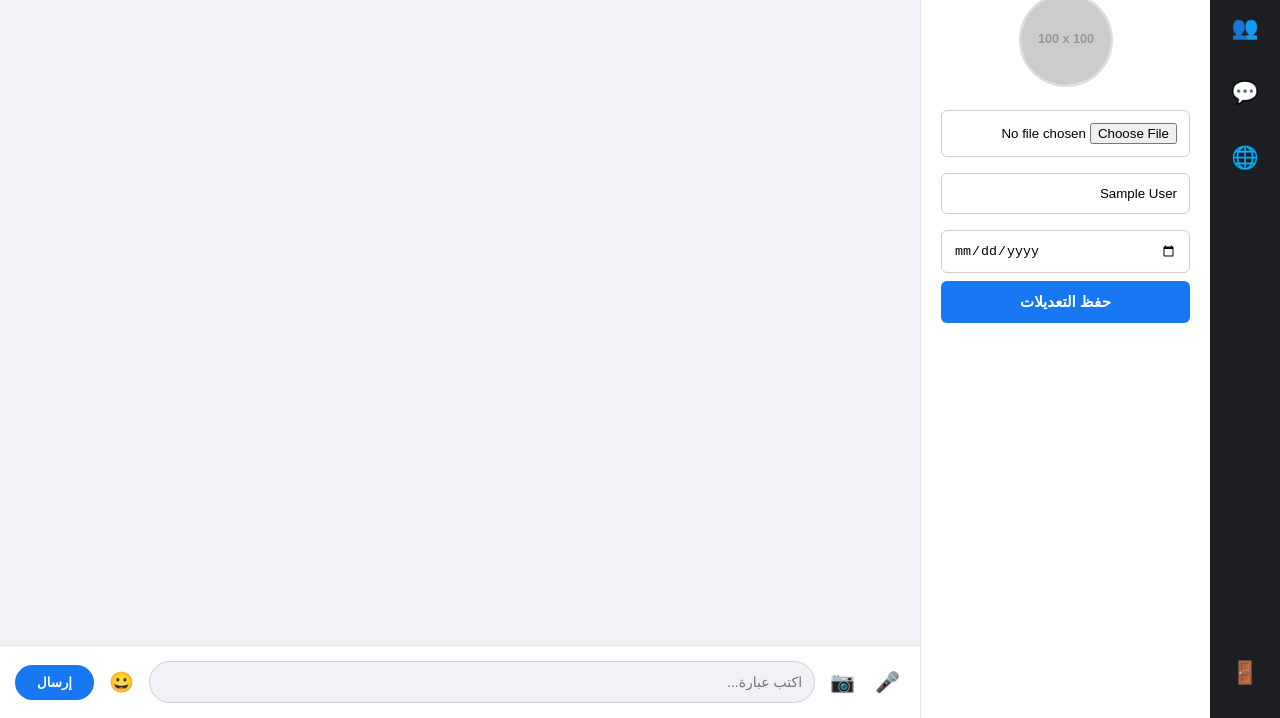
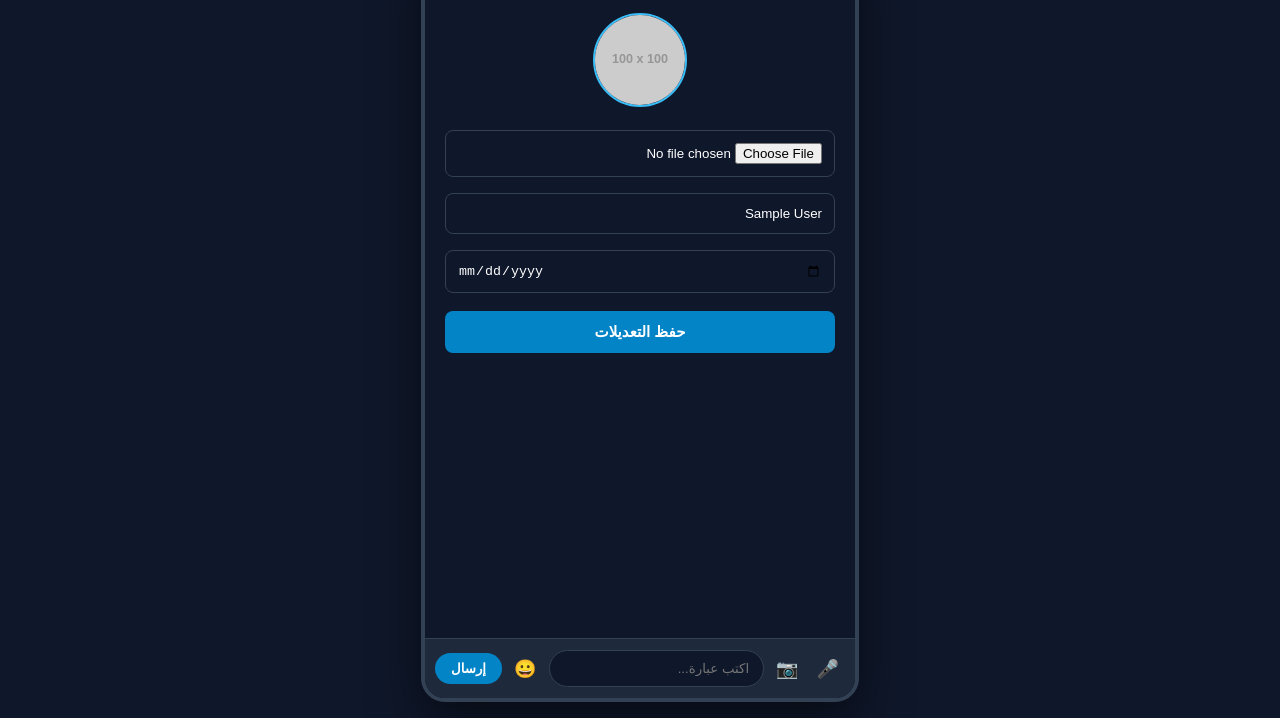
Before and after one commit to Aozoedkj/Aziz.-Chat, a website: page public/dashboard.html in a window 1280 px wide. Shown: the part 82-800 px from the top of the page. Drawn offline with nearby package versions, Linux system fonts and the light colour scheme; no server answers; sample sign-in values are in the browser's storage; placeholder pictures from the web are drawn by us.

Commit message:
Update style.css

```diff
--- a/public/style.css
+++ b/public/style.css
@@ -1,70 +1,198 @@
-body { font-family: system-ui, -apple-system, sans-serif; margin: 0; background: #f0f2f5; direction: rtl; height: 100vh; overflow: hidden;}
+/* الإعدادات العامة للموقع */
+body {
+    font-family: system-ui, -apple-system, sans-serif;
+    margin: 0;
+    background: #0f172a; /* خلفية داكنة فخمة */
+    direction: rtl;
+    height: 100vh;
+    display: flex;
+    justify-content: center;
+    align-items: center;
+    overflow: hidden;
+}
 .hidden { display: none !important; }
 
 /* شاشات الدخول والخروج */
-.auth-body { display: flex; justify-content: center; align-items: center; height: 100vh; background: #e9ebee; }
-.auth-container { background: white; padding: 30px; border-radius: 8px; box-shadow: 0 4px 12px rgba(0,0,0,0.15); width: 340px; text-align: center; }
-.auth-container input, .tab-content input { width: 100%; padding: 12px; margin: 8px 0; box-sizing: border-box; border: 1px solid #ccd0d5; border-radius: 6px; }
-.auth-container button, .tab-content button { width: 100%; padding: 12px; background: #1877f2; color: white; border: none; cursor: pointer; border-radius: 6px; font-weight: bold; font-size: 15px; }
-.auth-container p span { color: #1877f2; cursor: pointer; font-weight: bold; }
+.auth-body { background: #0f172a; }
+.auth-container {
+    background: #1e293b;
+    padding: 30px;
+    border-radius: 16px;
+    box-shadow: 0 10px 25px rgba(0,0,0,0.3);
+    width: 340px;
+    text-align: center;
+    color: white;
+}
+.auth-container h2 { margin-top: 0; color: #38bdf8; }
+.auth-container input, .tab-content input {
+    width: 100%;
+    padding: 12px;
+    margin: 8px 0;
+    box-sizing: border-box;
+    border: 1px solid #334155;
+    border-radius: 8px;
+    background: #0f172a;
+    color: white;
+    outline: none;
+}
+.auth-container button, .tab-content button {
+    width: 100%;
+    padding: 12px;
+    background: #0284c7;
+    color: white;
+    border: none;
+    cursor: pointer;
+    border-radius: 8px;
+    font-weight: bold;
+    font-size: 15px;
+    margin-top: 10px;
+}
 
-.avatar-upload img { width: 90px; height: 90px; border-radius: 50%; object-fit: cover; margin-bottom: 10px; border: 2px solid #1877f2; }
+/* 📱 هيكل محاكاة شاشة الهاتف (ملء الشاشة لكل نافذة) */
+.app-container {
+    display: flex;
+    flex-direction: column;
+    height: 95vh; /* طول وعرض ممتازين للمعاينة ويشغلان مساحة الهاتف */
+    width: 430px;
+    background: #1e293b;
+    border-radius: 24px;
+    box-shadow: 0 20px 50px rgba(0,0,0,0.5);
+    border: 4px solid #334155;
+    overflow: hidden;
+    position: relative;
+}
 
-/* هيكلية المنصة الكلية */
-.app-container { display: flex; height: 100vh; width: 100vw; }
+/* مساحة الشات الرئيسية */
+.chat-area {
+    display: flex;
+    flex-direction: column;
+    background: #0f172a;
+    height: 100%;
+    width: 100%;
+}
 
-/* الشريط الأيمن الضيق */
-.sidebar-menu { width: 70px; background: #1c1e21; display: flex; flex-direction: column; align-items: center; padding-top: 20px; gap: 20px; }
-.menu-item { width: 45px; height: 45px; border-radius: 8px; display: flex; justify-content: center; align-items: center; font-size: 22px; cursor: pointer; color: #b0b3b8; position: relative; transition: 0.2s; }
-.menu-item:hover, .menu-item.active { background: #3a3b3c; color: #1877f2; }
-.logout { margin-top: auto; margin-bottom: 25px; color: #f02849; }
+/* الهيدر العلوي للأزرار */
+#chat-header {
+    background: #1e293b;
+    padding: 14px 15px;
+    font-weight: bold;
+    border-bottom: 1px solid #334155;
+    display: flex;
+    justify-content: space-between;
+    align-items: center;
+    color: white;
+    height: 50px;
+    box-sizing: border-box;
+}
+#chat-title { font-size: 14px; }
+#call-actions { display: flex; gap: 6px; }
 
-.menu-item .tooltip { position: absolute; right: 80px; background: #333; color: white; font-size: 12px; padding: 6px 10px; border-radius: 5px; opacity: 0; pointer-events: none; transition: 0.2s; white-space: nowrap; }
-.menu-item:hover .tooltip { opacity: 1; right: 65px; }
+.call-btn {
+    border: none;
+    padding: 5px 12px;
+    border-radius: 20px;
+    color: white;
+    font-weight: bold;
+    cursor: pointer;
+    font-size: 11px;
+}
+.audio-btn { background: #10b981; }
+.video-btn { background: #8b5cf6; }
 
-/* القائمة الوسطى */
-.sub-sidebar { width: 290px; background: white; border-left: 1px solid #e4e6eb; padding: 20px; box-sizing: border-box; overflow-y: auto; }
-.sub-sidebar h3 { margin-top: 0; padding-bottom: 10px; border-bottom: 1px solid #eee; color: #050505; }
+/* صندوق تدفق الرسائل */
+#messages-box {
+    flex-grow: 1;
+    padding: 15px;
+    overflow-y: auto;
+    display: flex;
+    flex-direction: column;
+    gap: 10px;
+}
+.message {
+    background: #1e293b;
+    color: white;
+    padding: 10px 14px;
+    border-radius: 16px 16px 0px 16px;
+    max-width: 75%;
+    align-self: flex-start;
+}
+.message.mine {
+    background: #0284c7;
+    align-self: flex-end;
+    border-radius: 16px 16px 16px 0px;
+}
 
-/* مساحة الشات الهيكلية */
-.chat-area { flex-grow: 1; display: flex; flex-direction: column; background: #f0f2f5; }
-#chat-header { background: white; padding: 15px 20px; font-weight: bold; border-bottom: 1px solid #e4e6eb; display: flex; justify-content: space-between; align-items: center; font-size: 16px; }
-#messages-box { flex-grow: 1; padding: 20px; overflow-y: auto; display: flex; flex-direction: column; gap: 12px; }
+/* شريط الكتابة السفلي */
+.chat-input-bar {
+    background: #1e293b;
+    padding: 10px;
+    display: flex;
+    gap: 6px;
+    align-items: center;
+    border-top: 1px solid #334155;
+    height: 60px;
+    box-sizing: border-box;
+}
+.chat-input-bar input {
+    flex-grow: 1;
+    padding: 10px 14px;
+    border-radius: 20px;
+    border: 1px solid #334155;
+    background: #0f172a;
+    color: white;
+}
+.tool-btn { background: none; border: none; font-size: 18px; cursor: pointer; }
+.send-btn { background: #0284c7; color: white; border: none; padding: 8px 16px; border-radius: 20px; font-weight: bold; cursor: pointer; }
 
-.message { background: white; padding: 10px 14px; border-radius: 12px; max-width: 60%; align-self: flex-start; box-shadow: 0 1px 2px rgba(0,0,0,0.1); font-size: 14px; line-height: 1.4; word-break: break-word; }
-.message.mine { background: #0084ff; color: white; align-self: flex-end; }
+/* 🌟 السحر هنا: القائمة الفرعية تغطي كامل الشاشة فوق الشات */
+.sub-sidebar {
+    position: absolute;
+    top: 0; /* تبدأ من أعلى الهاتف تماماً لتغطية الهيدر */
+    left: 0;
+    right: 0;
+    bottom: 60px; /* تترك فقط مساحة شريط التنقل السفلي */
+    background: #0f172a; /* نفس لون خلفية الشات لتبدو كنافذة مستقلة */
+    padding: 20px;
+    box-sizing: border-box;
+    overflow-y: auto;
+    z-index: 5; /* يرفعها فوق الشات والرسائل بالكامل */
+    color: white;
+}
+.sub-sidebar h3 { margin-top: 0; padding-bottom: 12px; border-bottom: 1px solid #334155; color: #38bdf8; font-size: 18px; }
 
-/* شريط الإدخل السفلي */
-.chat-input-bar { background: white; padding: 15px; display: flex; gap: 10px; align-items: center; border-top: 1px solid #e4e6eb; }
-.chat-input-bar input { flex-grow: 1; padding: 12px; border-radius: 22px; border: 1px solid #ccd0d5; outline: none; background: #f0f2f5; font-size: 14px; }
-.tool-btn { background: none; border: none; font-size: 20px; cursor: pointer; padding: 5px; }
-.send-btn { background: #1877f2; color: white; border: none; padding: 10px 22px; border-radius: 20px; font-weight: bold; cursor: pointer; }
+/* قائمة الأصدقاء المستقلة */
+.user-item { display: flex; align-items: center; gap: 12px; padding: 12px; cursor: pointer; border-radius: 12px; background: #1e293b; margin-bottom: 8px; }
+.user-item:hover { background: #334155; }
+.user-item img, .avatar-large { width: 44px; height: 44px; border-radius: 50%; object-fit: cover; }
+.avatar-large { width: 90px; height: 90px; display: block; margin: 10px auto 15px auto; border: 2px solid #38bdf8; }
+.user-info { flex-grow: 1; display: flex; flex-direction: column; gap: 2px; text-align: right; }
+.user-info strong { font-size: 14px; color: white; }
+.user-info span { font-size: 11px; color: #94a3b8; }
+.status-dot { width: 8px; height: 8px; border-radius: 50%; }
+.online { background: #10b981; }
+.offline { background: #64748b; }
 
-/* الأصدقاء والحالة المباشرة */
-.user-item { display: flex; align-items: center; gap: 12px; padding: 10px; cursor: pointer; border-radius: 6px; transition: 0.2s; }
-.user-item:hover { background: #f2f2f2; }
-.user-item img, .avatar-large { width: 42px; height: 42px; border-radius: 50%; object-fit: cover; }
-.avatar-large { width: 90px; height: 90px; display: block; margin: 0 auto 15px auto; border: 2px solid #ddd; }
-.user-info { flex-grow: 1; display: flex; flex-direction: column; gap: 2px; }
-.user-info strong { font-size: 14px; color: #050505; }
-.user-info span { font-size: 11px; color: #65676b; }
-.status-dot { width: 10px; height: 10px; border-radius: 50%; }
-.online { background: #31a24c; }
-.offline { background: #ced0d4; }
+/* شريط التحكم السفلي المحاكي للتطبيقات الحقيقية */
+.sidebar-menu {
+    height: 60px;
+    width: 100%;
+    background: #1e293b;
+    display: flex;
+    flex-direction: row;
+    justify-content: space-around;
+    align-items: center;
+    border-top: 1px solid #334155;
+    padding: 0;
+    z-index: 6; /* يضمن بقاء أزرار التنقل ظاهرة دائماً بأسفل الشاشة */
+}
+.menu-item { width: 50px; height: 50px; border-radius: 50%; display: flex; justify-content: center; align-items: center; font-size: 22px; cursor: pointer; color: #94a3b8; transition: 0.2s; }
+.menu-item:hover, .menu-item.active { background: #334155; color: #38bdf8; }
+.logout { color: #f43f5e; }
 
-/* أزرار الاتصال والمشغل */
-.call-btn { border: none; padding: 6px 14px; border-radius: 6px; color: white; font-weight: bold; cursor: pointer; margin-left: 5px; font-size: 13px; }
-.audio-btn { background: #2ecc71; }
-.video-btn { background: #9b59b6; }
-
-#video-container { display: flex; gap: 10px; background: #000; padding: 15px; justify-content: center; align-items: center; }
-video { width: 220px; height: 160px; background: #222; border-radius: 6px; object-fit: cover; }
-#endCallBtn { background: #e74c3c; color: white; border: none; padding: 8px 18px; border-radius: 20px; cursor: pointer; font-weight: bold; }
-
-/* النوافذ المنبثقة */
-.modal { position: fixed; top: 0; left: 0; width: 100%; height: 100%; background: rgba(0,0,0,0.6); display: flex; justify-content: center; align-items: center; z-index: 10; }
-.modal-content { background: white; padding: 25px; border-radius: 8px; width: 280px; text-align: center; }
-.modal-content img { width: 80px; height: 80px; border-radius: 50%; object-fit: cover; margin-bottom: 10px; }
-.modal-content button { width: 100%; padding: 10px; margin-top: 8px; border: none; border-radius: 6px; font-weight: bold; cursor: pointer; }
-.modal-content .action-btn { background: #1877f2; color: white; }
-.modal-content .close-btn { background: #e4e6eb; color: #050505; }
+/* النوافذ المنبثقة التنبيهية */
+.modal { position: absolute; top: 0; left: 0; width: 100%; height: 100%; background: rgba(0,0,0,0.7); display: flex; justify-content: center; align-items: center; z-index: 10; }
+.modal-content { background: #1e293b; padding: 20px; border-radius: 16px; width: 260px; text-align: center; color: white; border: 1px solid #334155; }
+.modal-content img { width: 70px; height: 70px; border-radius: 50%; object-fit: cover; margin-bottom: 10px; border: 2px solid #38bdf8; }
+.modal-content button { width: 100%; padding: 10px; margin-top: 8px; border: none; border-radius: 8px; font-weight: bold; cursor: pointer; }
+.modal-content .action-btn { background: #0284c7; color: white; }
+.modal-content .close-btn { background: #334155; color: white; }
```
